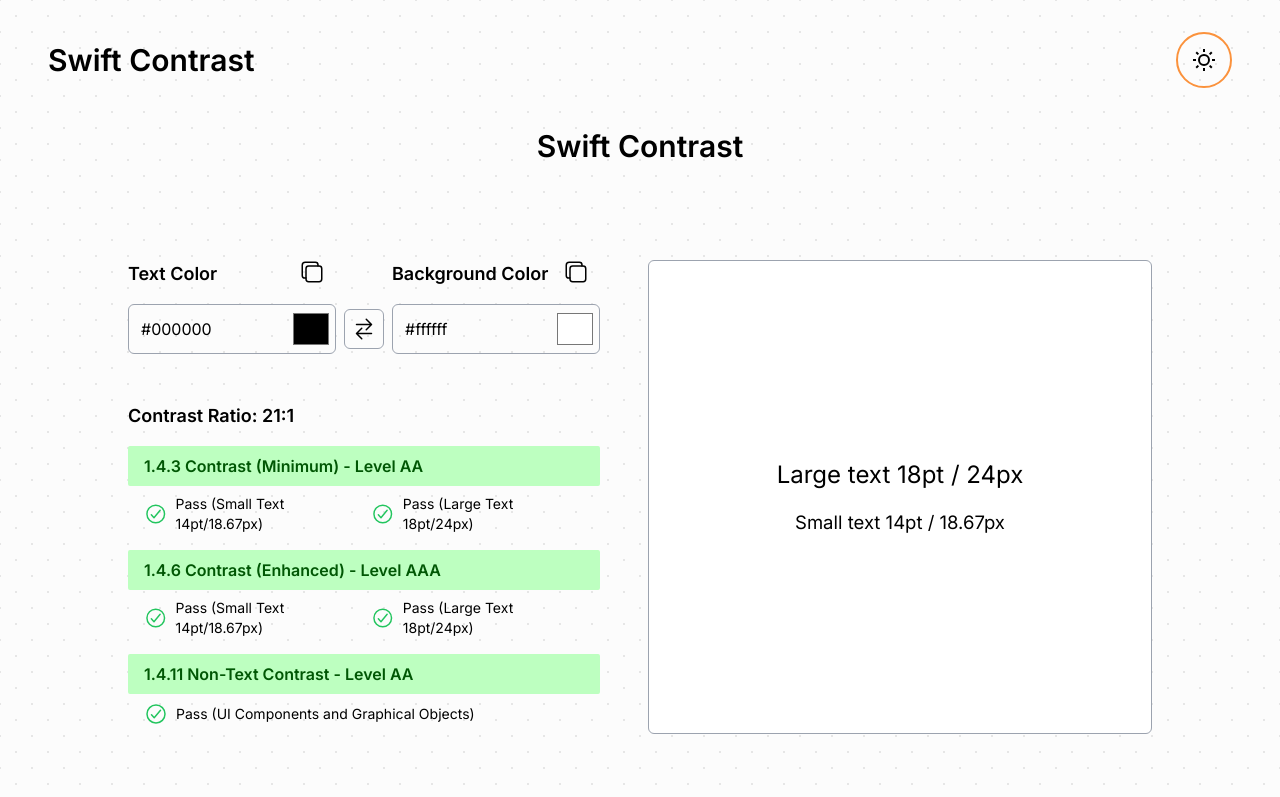
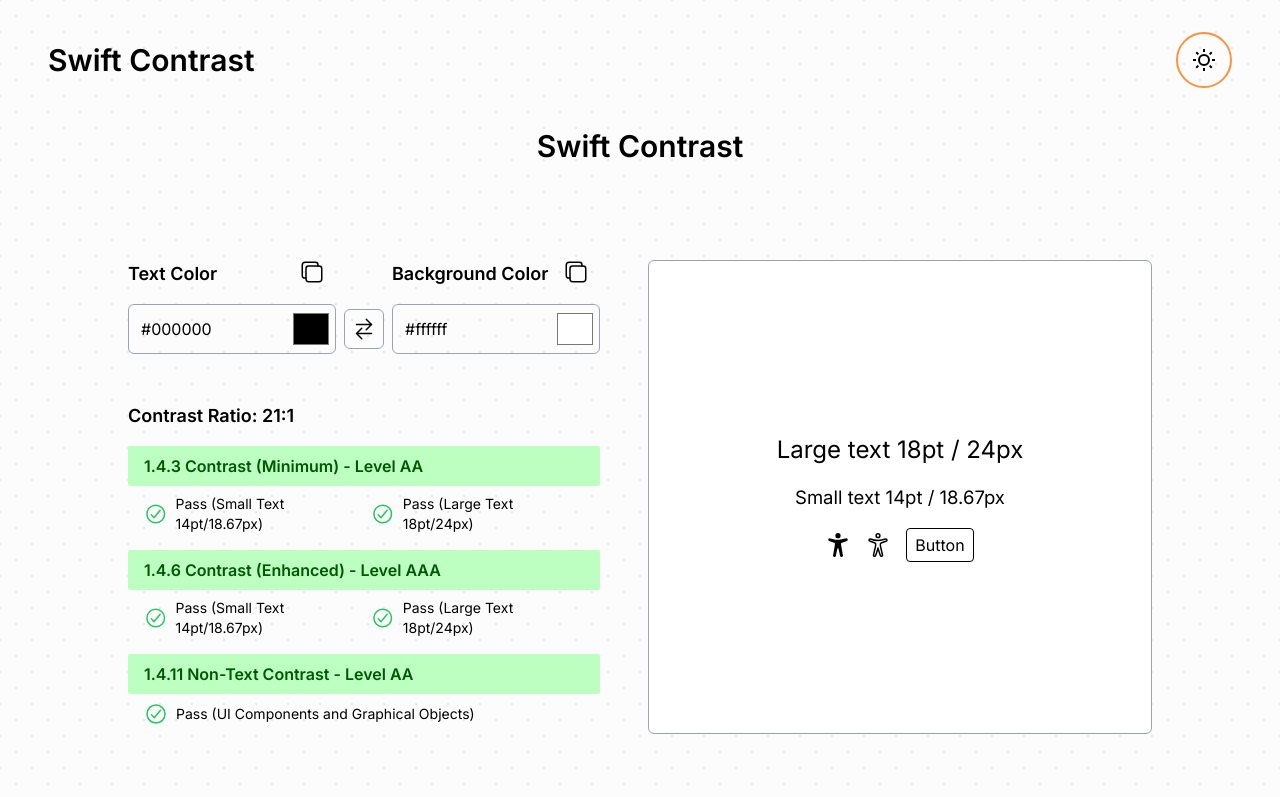
Before and after one commit to HRemonen/SwiftContrast, a Next.js app: page / in a window 1280 px wide. Shown: the top 797 px of the page. Built offline with nearby package versions, Linux system fonts and the light colour scheme.

Commit message:
feat: add UI components to the preview window

```diff
--- a/src/components/contrast/ColorPreview.tsx
+++ b/src/components/contrast/ColorPreview.tsx
@@ -1,3 +1,6 @@
+import { IoAccessibility } from "react-icons/io5";
+import { IoAccessibilityOutline } from "react-icons/io5";
+
 const ColorPreview = ({ textColor, backgroundColor }: Colors) => (
   <div
     className="flex flex-col justify-center items-center lg:mx-0 md:p-4 mb-4 md:mb-0 md:order-3 w-full h-full min-h-[200px] max-w-[600px] border-solid border-[1px] border-gray-400 dark:border-0 rounded-md"
@@ -9,6 +12,21 @@ const ColorPreview = ({ textColor, backgroundColor }: Colors) => (
     <p className="text-center font-normal text-[18.5px] mt-2 lg:mt-4">
       Small text 14pt / 18.67px
     </p>
+
+    <div
+      aria-hidden="true"
+      className="flex flex-row gap-x-4 mt-4 justify-center items-center"
+    >
+      <IoAccessibility size={24} />
+      <IoAccessibilityOutline size={24} />
+      <button
+        tabIndex={-1}
+        style={{ border: "solid", borderWidth: "1px" }}
+        className="bg-transparent py-1 px-2 rounded cursor-default"
+      >
+        Button
+      </button>
+    </div>
   </div>
 );
 
```
